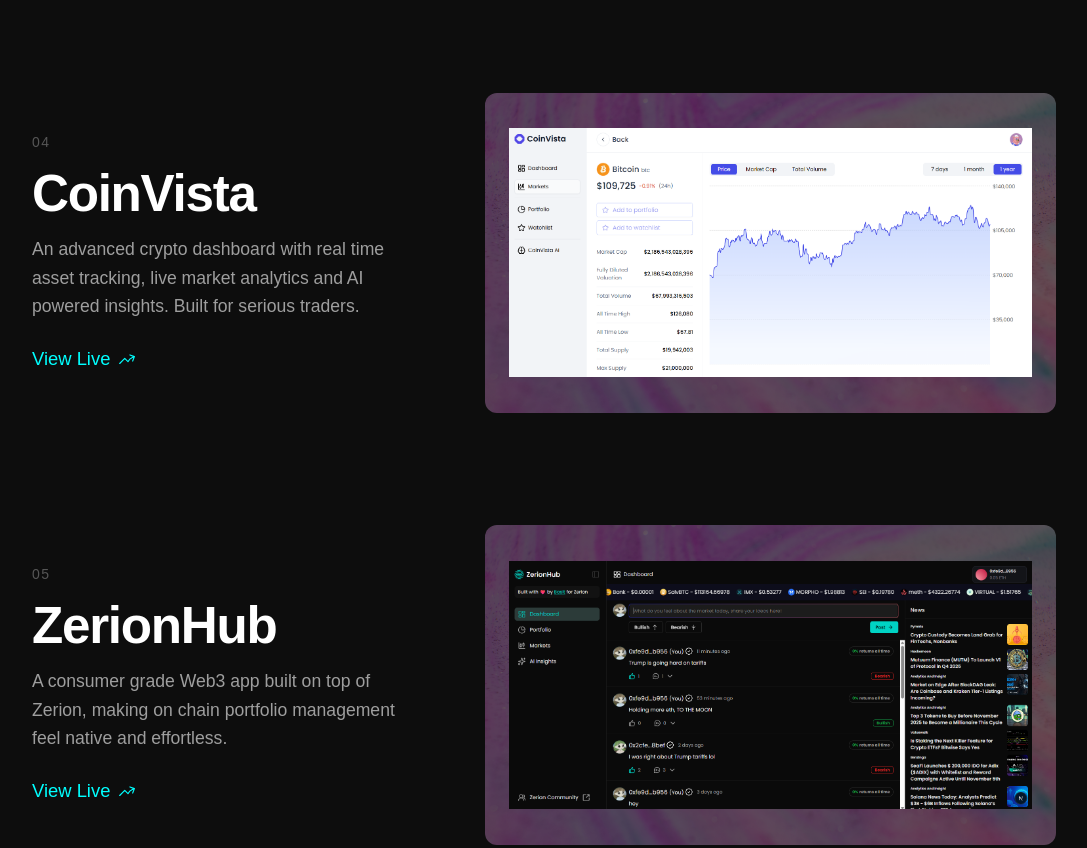
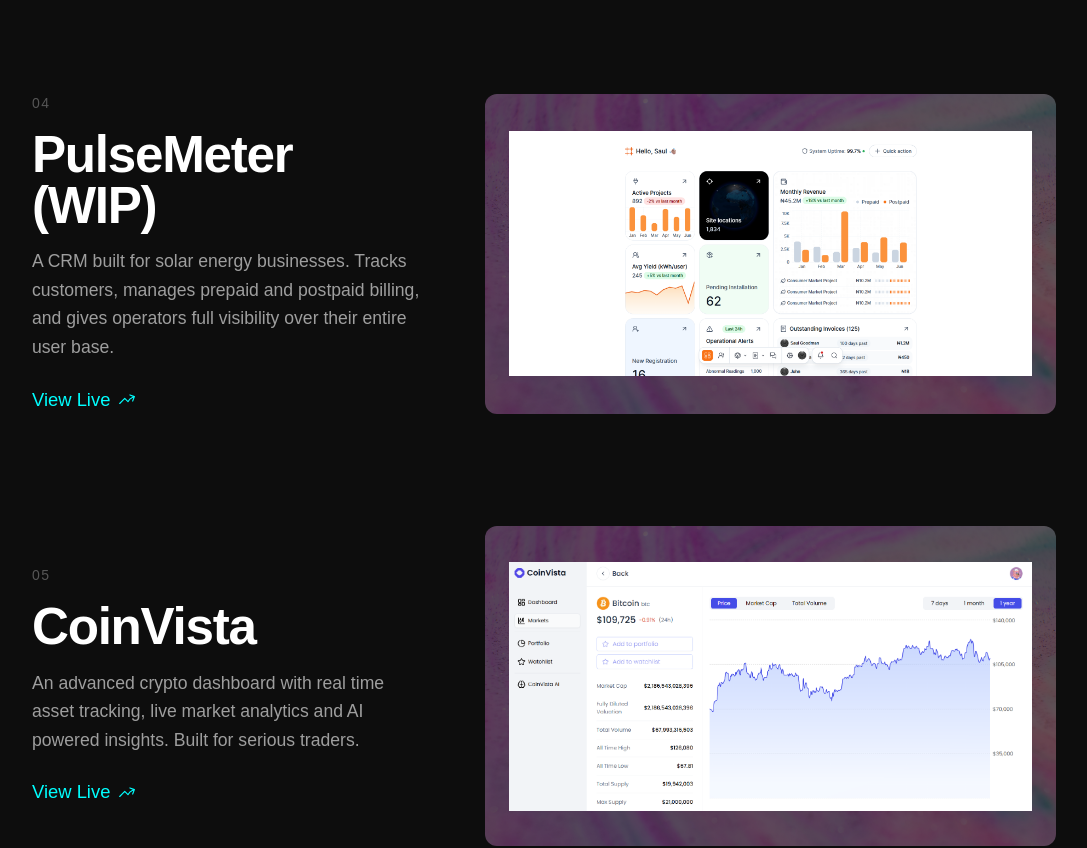
Before and after one commit to Basit46/Web3-portfolio, a React (Vite) app: page / in a window 1280 px wide. Shown: the part 3240-4088 px from the top of the page, without its empty margins (96-1183 px from the left). Built offline with nearby package versions, Linux system fonts and the light colour scheme; no server answers; a web font is replaced by a local one.

Commit message:
update: projects

```diff
--- a/src/works.js
+++ b/src/works.js
@@ -5,6 +5,7 @@
 import alignhr from "./assets/alignhr.png";
 import schedio from "./assets/schedio.png";
 import gasinsight from "./assets/gasinsight.png";
+import pulsemeter from "./assets/pulsemeter.png";
 
 export const projects = [
   {
@@ -24,6 +25,12 @@
     desc: "Booking infrastructure that handles availability, scheduling and payments in one flow. No back and forth, no dropped bookings.",
     img: schedio,
     link: "https://use-schedio.vercel.app/me/Basit",
+  },
+  {
+    name: "PulseMeter (WIP)",
+    desc: "A CRM built for solar energy businesses. Tracks customers, manages prepaid and postpaid billing, and gives operators full visibility over their entire user base.",
+    img: pulsemeter,
+    link: "https://staging-crm-admin-mu.vercel.app/",
   },
   {
     name: "CoinVista",
```
Also changed, not shown: src/assets/pulsemeter.png (added).
